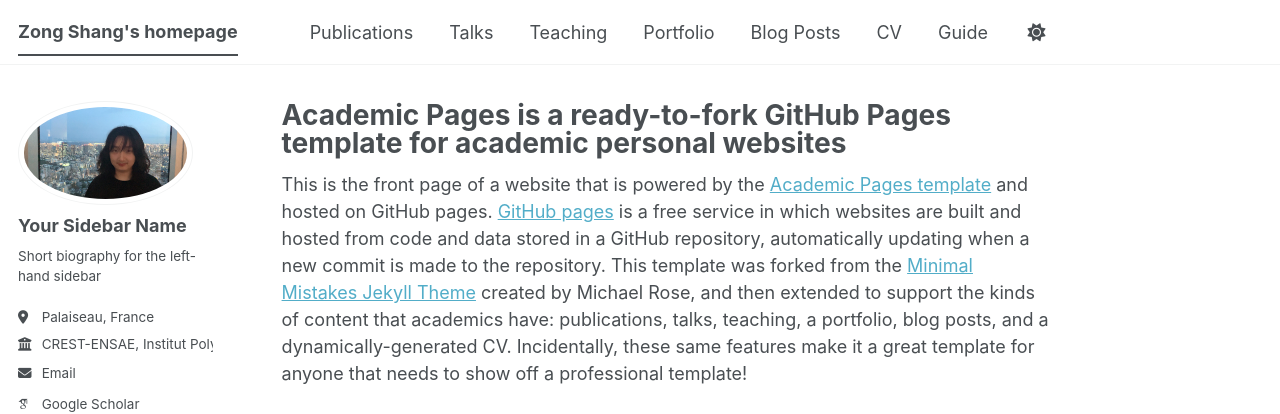
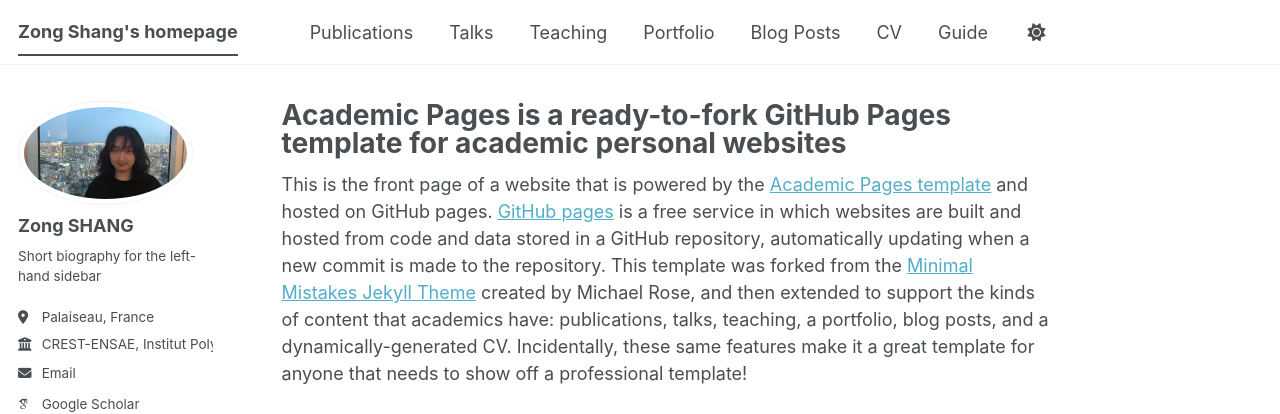
Before and after one commit to zong-shang/zong-shang.github.io, a Jekyll site: the page built from _pages/about.md, in a window 1280 px wide. Shown: the top 414 px of the page. Built offline with Jekyll 4.4.1, drawn with Linux system fonts in a browser that asks for light colours; some web fonts are replaced; a script bundle is joined from its source files by our own code; library files that are not in the unit come from our copies.

Commit message:
Update _config.yml

```diff
--- a/_config.yml
+++ b/_config.yml
@@ -13,10 +13,10 @@
 title_separator          : "-"
 name                     : &name "Zong Shang"
 description              : &description "Your Name's academic portfolio"   # Update this with a general description of your site, this is the default if not overridden by a page
-url                      : https://zongshang.github.io # The base hostname & protocol for your site e.g. "https://[your GitHub username].github.io",
+url                      : https://zong-shang.github.io # The base hostname & protocol for your site e.g. "https://[your GitHub username].github.io",
                                                            # or if you already have some other page hosted on Github then use "https://[your GitHub username].github.io/[Your Repo Name]"
 baseurl                  : "" # the subpath of your site, e.g. "/blog"
-repository               : "zongshang/zong-shang.github.io"
+repository               : "zong-shang/zong-shang.github.io"
 
 # Site Author - The following control what appear as part of the author content on the side bar.
 #               If a field is blank the icon and link will not appear, otherwise it will be shown.
@@ -24,7 +24,7 @@
 author:
   # Biographic information
   avatar           : "homepage.jpg"
-  name             : "Your Sidebar Name"
+  name             : "Zong SHANG"
   pronouns         : # example: "she/her"
   bio              : "Short biography for the left-hand sidebar"
   location         : "Palaiseau, France"
@@ -90,6 +90,8 @@
     title: 'Journal Articles'
   conferences:
     title: 'Conference Papers'
+  preprints:
+    title: 'Preprints'
 
 # Site Settings
 teaser                   :  # filename of teaser fallback teaser image placed in /images/ for social media previews
```
